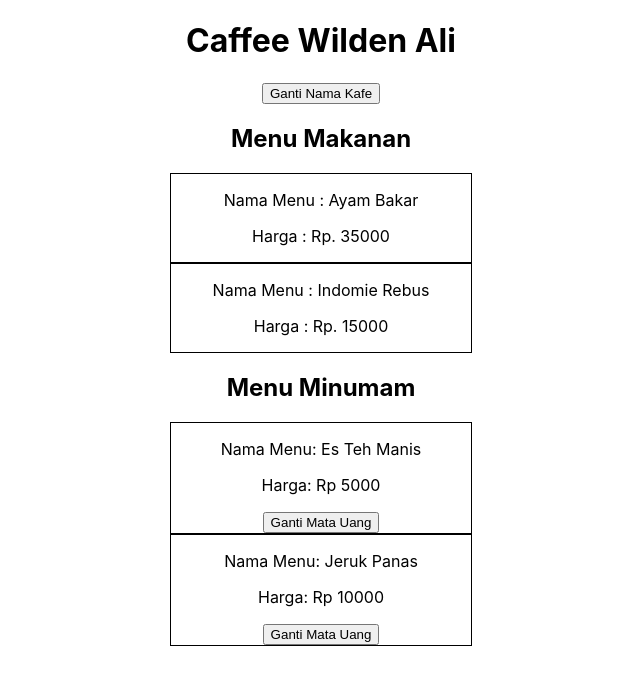
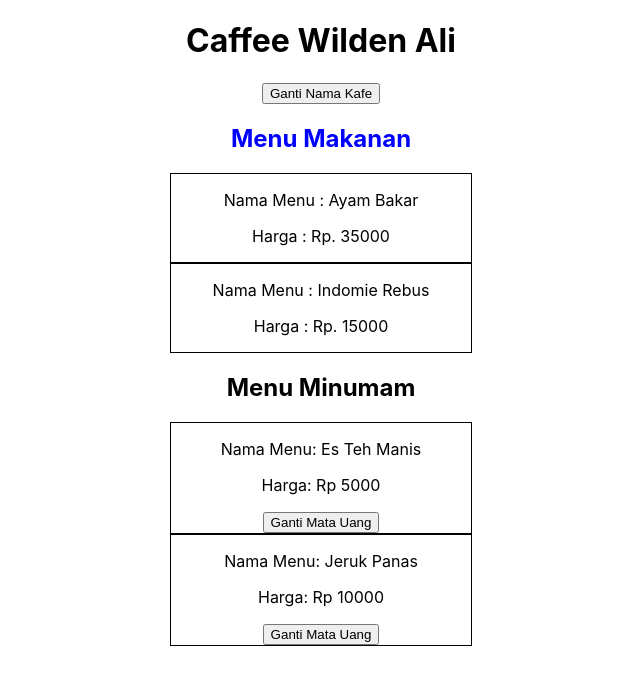
Before and after one commit to wildenali/React_WebApp, a React (Create React App) app in the folder 02-React_Basic/01-my-app/: page / in a window 1280 px wide. Shown: the top 684 px of the page, without its empty margins (319-959 px from the left). Built offline with nearby package versions, Linux system fonts and the light colour scheme.

Commit message:
styleing dengan file CSS

```diff
--- a/02-React_Basic/01-my-app/src/App.css
+++ b/02-React_Basic/01-my-app/src/App.css
@@ -36,3 +36,7 @@
     transform: rotate(360deg);
   }
 }
+
+.header-menu {
+  color: blue;
+}
--- a/02-React_Basic/01-my-app/src/App.js
+++ b/02-React_Basic/01-my-app/src/App.js
@@ -24,7 +24,7 @@
         <h1>Caffee { this.state.namaCafe }</h1>
         <button onClick={this.handleGantiNama}>Ganti Nama Kafe</button>
 
-        <h2>Menu Makanan</h2>
+        <h2 className="header-menu">Menu Makanan</h2>
         <MenuMakanan namaMenu={"Ayam Bakar"} hargaMenu={35000}/>
         <MenuMakanan namaMenu={"Indomie Rebus"} hargaMenu={15000}/>
 
```
